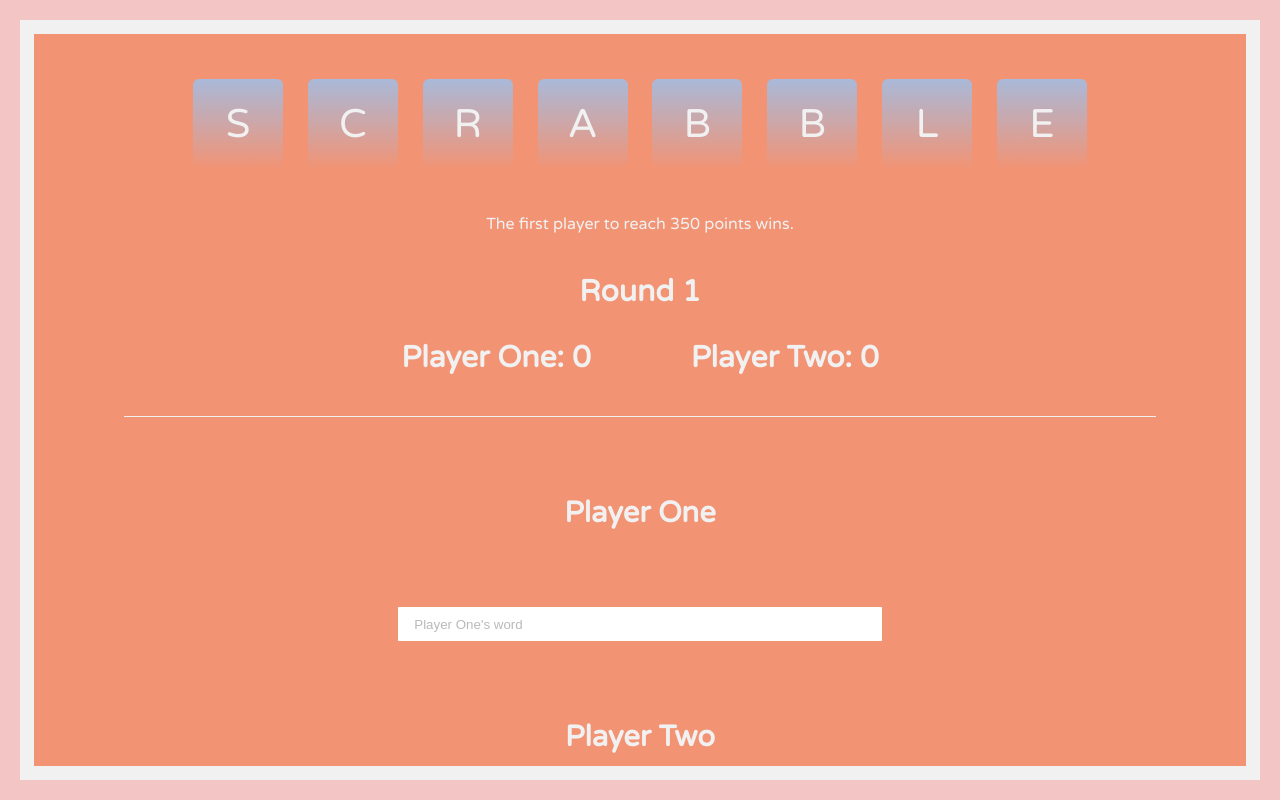
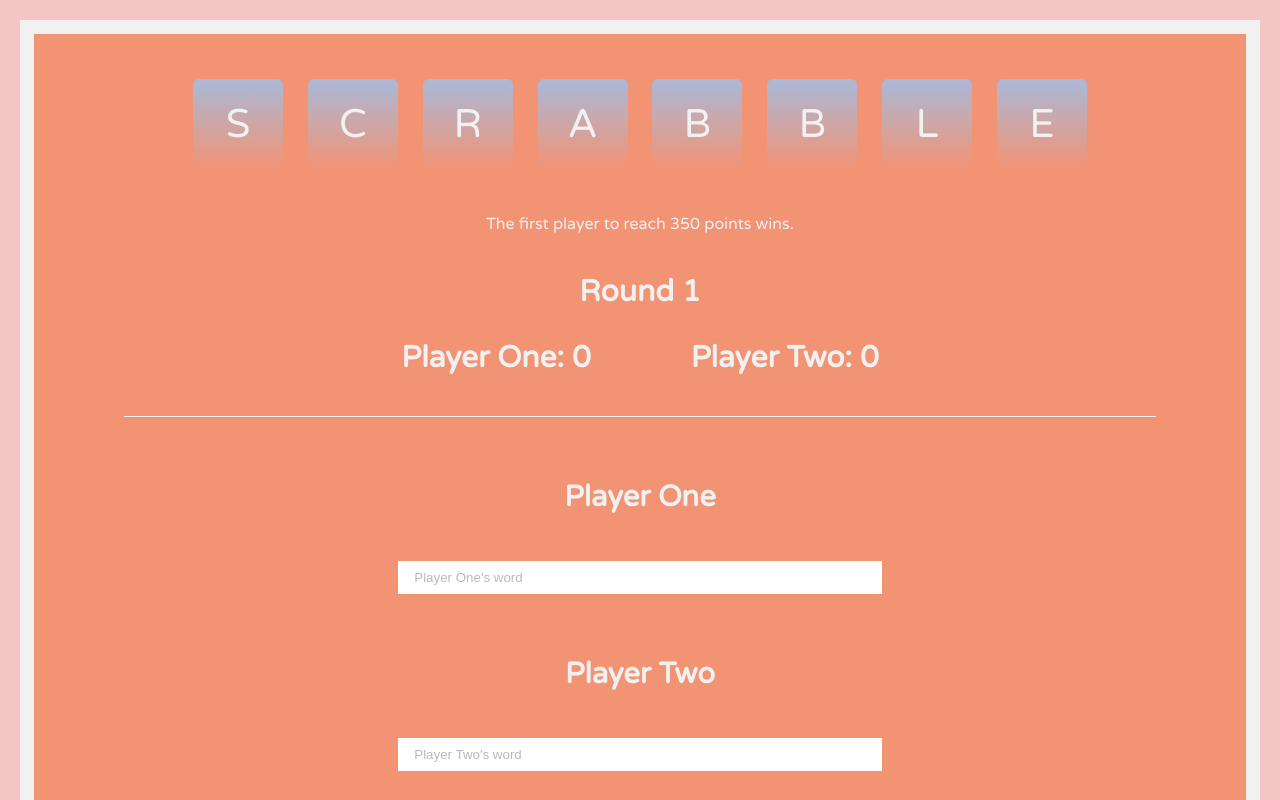
Before and after one commit to erlopez11/cs50, a plain HTML site: page labs/scrabble/index.html in a window 1280 px wide. Shown: the top 800 px of the page. Drawn offline with Linux system fonts and the light colour scheme.

Commit message:
add change to spacing in input area

```diff
--- a/labs/scrabble/styles.css
+++ b/labs/scrabble/styles.css
@@ -14,7 +14,7 @@
 }
 
 .white-border {
-    height: 95vh;
+    height: auto;
     width: auto;
     border: 0.937em solid #F1F1F1;
     margin: 1.25em;
@@ -94,7 +94,7 @@
 .wordTwo {
     color: #F1F1F1;
     font-size: 1.56em;
-    margin-top: 3.12em;
+    margin-top: 2.5em;
 }
 
 .wordOne {
@@ -102,7 +102,7 @@
     flex-direction: column;
     justify-content: center;
     align-items: center;
-    gap: 3.12em;
+    gap: 1.87em;
 }
 
 .wordTwo {
@@ -110,7 +110,7 @@
     flex-direction: column;
     justify-content: center;
     align-items: center;
-    gap: 3.12em;
+    gap: 1.87em;
 }
 
 input {
```
